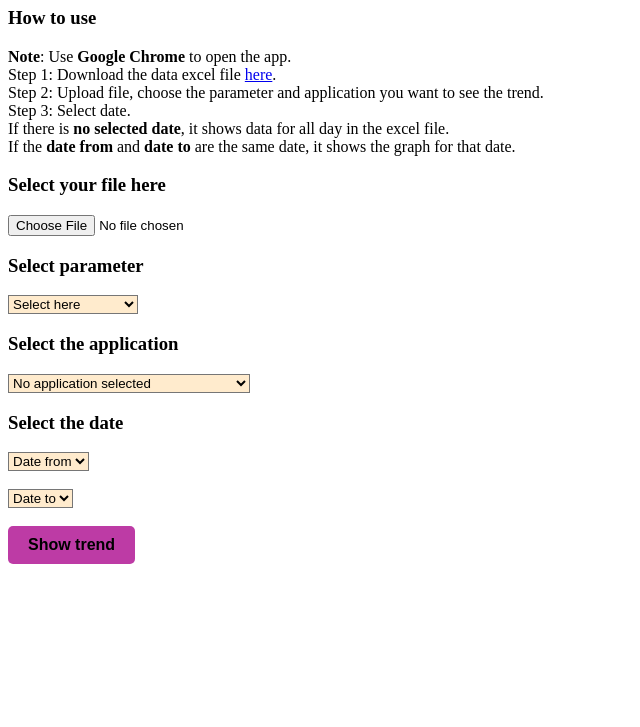
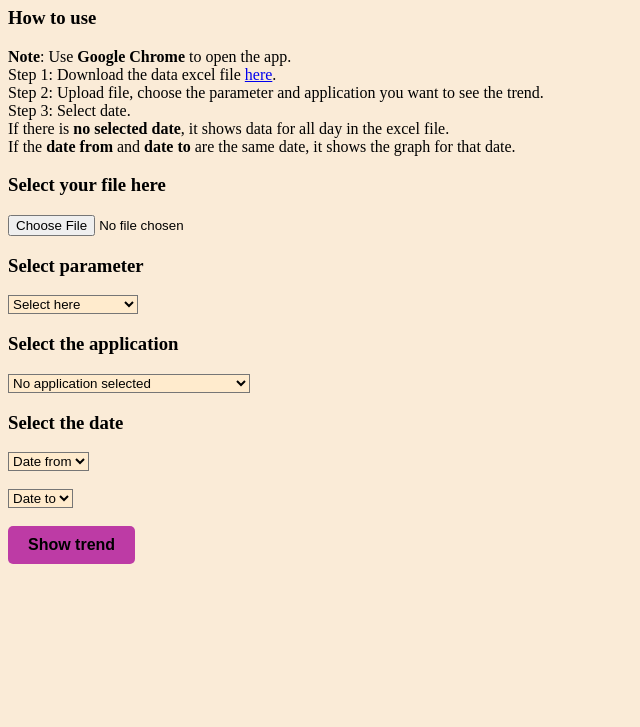
Before and after one commit to gemmy94/graph-trend-app, a website with bundled scripts: page index.html in a window 1280 px wide. Shown: the part 73-800 px from the top of the page, without its empty margins (0-640 px from the left). Built offline with nearby package versions, Linux system fonts and the light colour scheme.

Commit message:
change background color

```diff
--- a/style.css
+++ b/style.css
@@ -1,6 +1,5 @@
 body {
-/*    background-color: antiquewhite;*/
-    background-color: white;
+    background-color: antiquewhite;
 }
 
 select {
```
